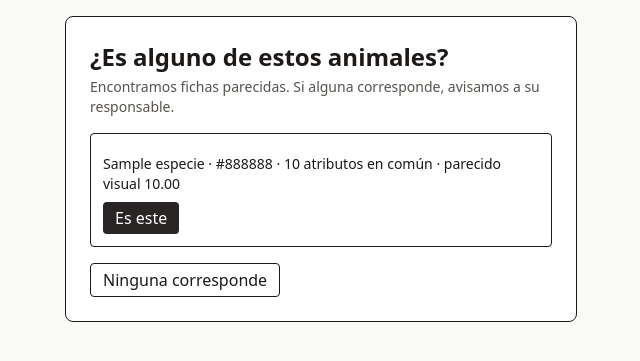
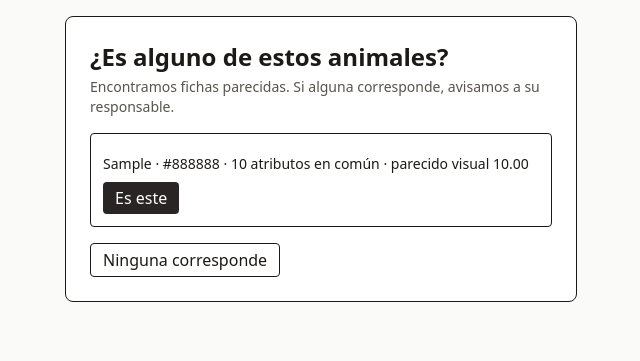
Before and after one commit to cbeltran90/Huella-Urbana, a Django app: template templates/publicaciones/candidatas.html in a window 1280 px wide. Shown: the part 77-438 px from the top of the page, without its empty margins (319-959 px from the left). Run offline with Django 5.2, Linux system fonts and the light colour scheme; the template is opened without the code that fills it: most values are stand-ins (such as "Sample title", 1, 10 or a date in 2020); style sheets or scripts are compiled from the project's sources; parts of the project's set-up code (start-up, migrations or seed data) failed here and were passed over.

Commit message:
fix(publicaciones): la especie usa las opciones de la ficha

```diff
--- a/apps/publicaciones/models.py
+++ b/apps/publicaciones/models.py
@@ -46,7 +46,7 @@ class Publicacion(models.Model):
     telefono_visible = models.CharField(max_length=30, blank=True)
     # Solo si el cuidador no tiene cuenta (lo carga un moderador).
     ubicacion_desplazada = models.PointField(srid=4326, null=True, blank=True)
-    especie = models.CharField(max_length=20, blank=True)
+    especie = models.CharField(max_length=20, choices=FichaAnimal.Especie.choices, blank=True)
     tamano = models.CharField(
         "tamaño", max_length=20, choices=FichaAnimal.Tamano.choices, blank=True
     )
--- a/templates/mapa/_resumen.html
+++ b/templates/mapa/_resumen.html
@@ -7,7 +7,7 @@
     {% if ficha_publica and publicacion.ficha.nombre %}· {{ publicacion.ficha.nombre }}{% endif %}
   </h2>
   <p class="text-sm text-stone-600">
-    {{ publicacion.especie|default:"Especie sin dato" }}
+    {{ publicacion.get_especie_display|default:"Especie sin dato" }}
     {% if publicacion.tamano %}· {{ publicacion.get_tamano_display }}{% endif %}
     {% if publicacion.color %}· {{ publicacion.color }}{% endif %}
     · {{ publicacion.fecha|date:"j/n/Y" }}
--- a/templates/publicaciones/_tarjeta_publicacion.html
+++ b/templates/publicaciones/_tarjeta_publicacion.html
@@ -10,7 +10,7 @@
       {% if p.ficha and not p.ficha.es_privada and p.ficha.nombre %}· {{ p.ficha.nombre }}{% endif %}
     </span>
     <span class="block text-sm text-stone-600">
-      {{ p.especie|default:"Especie sin dato" }}
+      {{ p.get_especie_display|default:"Especie sin dato" }}
       {% if p.tamano %}· {{ p.get_tamano_display }}{% endif %}
       {% if p.color %}· {{ p.color }}{% endif %}
       · {{ p.fecha|date:"j/n/Y" }}
--- a/templates/publicaciones/candidatas.html
+++ b/templates/publicaciones/candidatas.html
@@ -19,7 +19,7 @@
             {% endif %}
           {% endwith %}
           <p class="mt-2 text-sm">
-            {{ c.ficha.especie }}{% if c.ficha.color %} · {{ c.ficha.color }}{% endif %}
+            {{ c.ficha.get_especie_display }}{% if c.ficha.color %} · {{ c.ficha.color }}{% endif %}
             · {{ c.atributos_coincidentes }} atributos en común
             {% if c.similitud_visual is not None %}· parecido visual {{ c.similitud_visual|floatformat:2 }}{% endif %}
           </p>
--- a/templates/publicaciones/detalle.html
+++ b/templates/publicaciones/detalle.html
@@ -16,7 +16,7 @@
       {% if publicacion.especie %}
         <dt class="text-stone-600">Especie</dt>
         <dd>
-          {{ publicacion.especie }}
+          {{ publicacion.get_especie_display }}
         </dd>
       {% endif %}
       {% if publicacion.raza %}
```
Also changed, not shown: apps/publicaciones/tests/test_especie_con_opciones.py (added, +24 -0 lines), apps/publicaciones/migrations/0004_especie_con_opciones.py (added).
